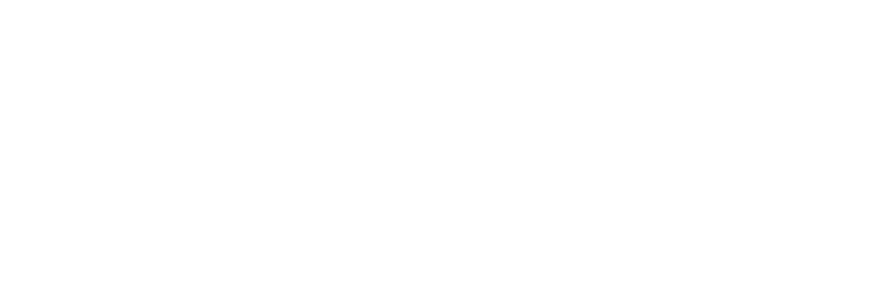
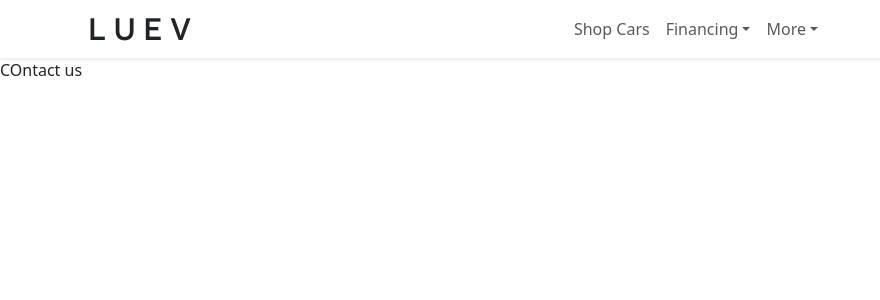
Before and after one commit to mihirpatelyorku/electric-vehicles-store, a React (Vite) app in the folder elecric-vehicle-store/: page /Contact in a window 1280 px wide. Before the commit this address had no page. Shown: the top 300 px of the page, without its empty margins (0-880 px from the left). Built offline with nearby package versions, Linux system fonts and the light colour scheme.

Commit message:
work on navbar

```diff
--- a/elecric-vehicle-store/package.json
+++ b/elecric-vehicle-store/package.json
@@ -13,6 +13,7 @@
     "@tailwindcss/vite": "^4.1.7",
     "bootstrap": "^5.3.6",
     "react": "^19.1.0",
+    "react-bootstrap": "^2.10.10",
     "react-dom": "^19.1.0",
     "react-router-dom": "^7.6.0",
     "tailwindcss": "^4.1.7"
--- a/elecric-vehicle-store/src/App.jsx
+++ b/elecric-vehicle-store/src/App.jsx
@@ -1,24 +1,33 @@
-import { BrowserRouter as Router, Routes, Route } from 'react-router-dom'
-import Home from './pages/Home'
-import About from './pages/About'
-import Cart from './pages/Cart'
-import Checkout from './pages/Checkout'
-import Shop from './pages/Shop'
-
+import { BrowserRouter as Router, Routes, Route } from "react-router-dom";
+import Home from "./pages/Home";
+import About from "./pages/About";
+import Cart from "./pages/Cart";
+import Checkout from "./pages/Checkout";
+import Shop from "./pages/Shop";
+import HotDeals from "./pages/HotDeals";
+import NavbarEle from "./Components/NavbarEle";
+import HowFinancingWorks from "./pages/HowFinancingWorks";
+import CarCalculator from "./pages/CarCalculator";
+import Contact from "./pages/Contact"
 function App() {
   return (
     <>
       <Router>
+        <NavbarEle />
         <Routes>
-          <Route path="/" element={<Home />}/>
-          <Route path="/About" element={<About />}/>
-          <Route path="/Cart" element={<Cart />}/>
-          <Route path="/Checkout" element={<Checkout />}/>
-          <Route path="/Shop" element={<Shop />}/>
+          <Route path="/" element={<Home />} />
+          <Route path="/About" element={<About />} />
+          <Route path="/Cart" element={<Cart />} />
+          <Route path="/Checkout" element={<Checkout />} />
+          <Route path="/Shop" element={<Shop />} />
+          <Route path="/HotDeals" element={<HotDeals />} />
+          <Route path="/HowFinancingWorks" element={<HowFinancingWorks />} />
+          <Route path="/CarCalculator" element={<CarCalculator />} />
+          <Route path="/Contact" element={<Contact />} />
         </Routes>
       </Router>
     </>
-  )
+  );
 }
 
-export default App
+export default App;
--- a/elecric-vehicle-store/src/Components/NavbarEle.jsx
+++ b/elecric-vehicle-store/src/Components/NavbarEle.jsx
@@ -1,34 +1,34 @@
-import Container from 'react-bootstrap/Container';
-import Nav from 'react-bootstrap/Nav';
-import Navbar from 'react-bootstrap/Navbar';
-import NavDropdown from 'react-bootstrap/NavDropdown';
-
+import { Container } from "react-bootstrap";
+import { Navbar } from "react-bootstrap";
+import { Nav } from "react-bootstrap";
+import { Link } from "react-router-dom";
+import { NavDropdown } from "react-bootstrap";
 function NavbarEle() {
   return (
-    <Navbar expand="lg" className="bg-body-tertiary">
-      <Container>
-        <Navbar.Brand href="#home">React-Bootstrap</Navbar.Brand>
-        <Navbar.Toggle aria-controls="basic-navbar-nav" />
-        <Navbar.Collapse id="basic-navbar-nav">
-          <Nav className="me-auto">
-            <Nav.Link href="#home">Home</Nav.Link>
-            <Nav.Link href="#link">Link</Nav.Link>
-            <NavDropdown title="Dropdown" id="basic-nav-dropdown">
-              <NavDropdown.Item href="#action/3.1">Action</NavDropdown.Item>
-              <NavDropdown.Item href="#action/3.2">
-                Another action
-              </NavDropdown.Item>
-              <NavDropdown.Item href="#action/3.3">Something</NavDropdown.Item>
+    <>
+      <Navbar bg="white" className="shadow-sm" data-bs-theme="light">
+        <Container>
+          <Nav.Link as={Link} to="/" className="fs-3 fw-bold text-dark">
+            ＬＵＥＶ
+          </Nav.Link>
+          <Nav className="mx-auto">
+            <Nav.Link as={Link} to="/Shop">
+              Shop Cars
+            </Nav.Link>
+            <NavDropdown title="Financing" id="basic-nav-dropdown">
+              <NavDropdown.Item as={Link} to="./HowFinancingWorks">How Financing works</NavDropdown.Item>
               <NavDropdown.Divider />
-              <NavDropdown.Item href="#action/3.4">
-                Separated link
-              </NavDropdown.Item>
+              <NavDropdown.Item as={Link} to="./CarCalculator">Car loan Calculator</NavDropdown.Item>
+            </NavDropdown>
+            <NavDropdown title="More" id="basic-nav-dropdown">
+              <NavDropdown.Item as={Link} to="./About">About us</NavDropdown.Item>
+              <NavDropdown.Divider />
+              <NavDropdown.Item as={Link} to="./Contact">Contact us</NavDropdown.Item>
             </NavDropdown>
           </Nav>
-        </Navbar.Collapse>
-      </Container>
-    </Navbar>
+        </Container>
+      </Navbar>
+    </>
   );
 }
-
 export default NavbarEle;
--- /dev/null
+++ b/elecric-vehicle-store/src/pages/CarCalculator.jsx
@@ -0,0 +1,4 @@
+function CarCalculator(){
+    return("car cal")
+}
+export default CarCalculator;
--- /dev/null
+++ b/elecric-vehicle-store/src/pages/Contact.jsx
@@ -0,0 +1,4 @@
+function Contact(){
+return(<>COntact us</>)
+}
+export default Contact;
--- /dev/null
+++ b/elecric-vehicle-store/src/pages/HotDeals.jsx
@@ -0,0 +1,6 @@
+function HotDeals(){
+    return(<>
+    <p>hotdeals</p>
+    </>);
+}
+export default HotDeals;
--- /dev/null
+++ b/elecric-vehicle-store/src/pages/HowFinancingWorks.jsx
@@ -0,0 +1,6 @@
+function HowFinancingWorks(){
+return(<>
+<p>this is how</p>
+</>)
+}
+export default HowFinancingWorks;
```
Also changed, not shown: elecric-vehicle-store/src/Components/nav.jsx (deleted), 1 other file (tests, documents, lock files or other folders).
